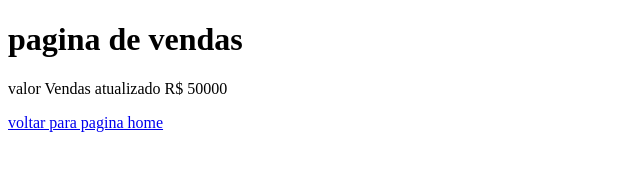
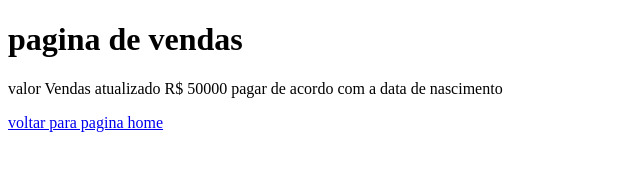
Before and after one commit to Marcio-Falck/aula-git-hub, a plain HTML site: page nova pagina.html in a window 1280 px wide. Shown: the whole page, without its empty margins (0-640 px from the left). Drawn offline with Linux system fonts and the light colour scheme.

Commit message:
criada data pra pagamento

```diff
--- a/nova pagina.html
+++ b/nova pagina.html
@@ -11,6 +11,7 @@
    <p>
     valor Vendas atualizado
      R$ 50000
+     pagar de acordo com a data de nascimento
    </p>
    <a href="index.html">voltar para pagina home</a>
 </body>
```
